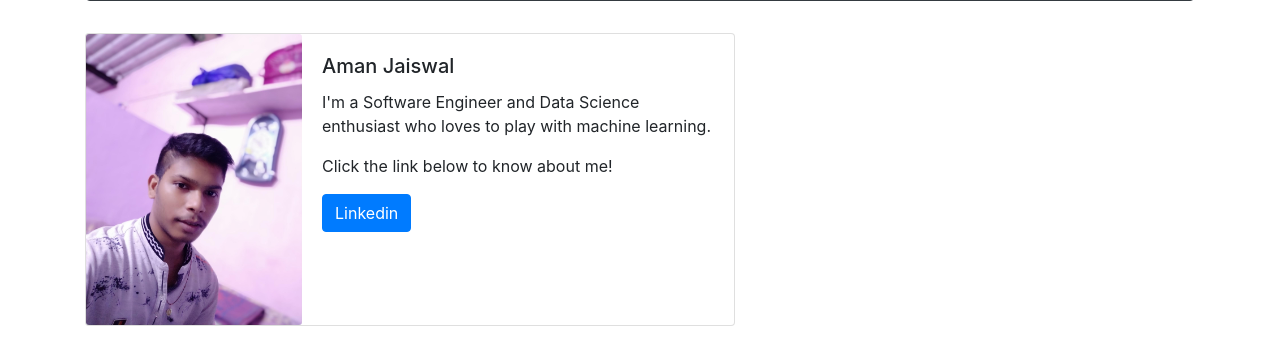
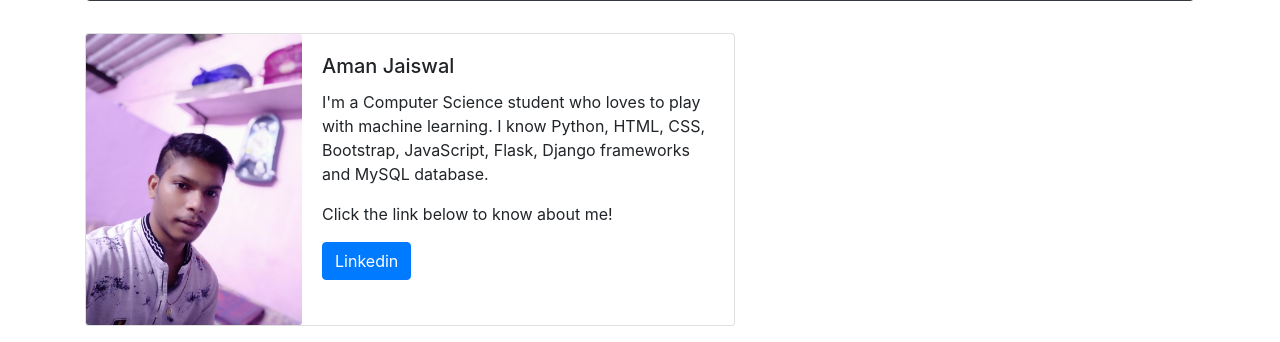
Before and after one commit to amanjaiswal240/Movie_recommender, a Flask app: page / in a window 1280 px wide. Shown: the part 681-1023 px from the top of the page. Run offline with Flask 2, Linux system fonts and the light colour scheme; some libraries are stand-ins or nearby versions.

Commit message:
Update master.html

```diff
--- a/templates/master.html
+++ b/templates/master.html
@@ -22,8 +22,7 @@
             <div class="row">
                 <div class="col-lg-6 col-md-6 col-12">
         			<h3 style="color:rgb(0, 102, 255)">Welcome to the Movie recommender</h3>
-                    <h5 class="mt-5" style="color:rgb(0, 102, 255)">Enter the Hollywood movie you like to get recommendations.We have around 5000
-                    movies in our database of different categories like Romantic,Action,Adventure etc.</h5>
+                    <h5 class="mt-5" style="color:rgb(0, 102, 255)">Enter the Hollywood movie you want to receive recommendations. We have around 5000 movies in our database of different categories like Romantic, Action, Adventure etc.</h5>
         		</div>
         	<div class="col-lg-6 col-md-6 col-12">
     			<img src="/static/movie_rec.jpg" class="img-fluid">
@@ -42,7 +41,7 @@
         <div class="col-md-8">
           <div class="card-body">
             <h5 class="card-title">Aman Jaiswal</h5>
-            <p class="card-text">I'm a Software Engineer and Data Science enthusiast who loves to play with machine learning.</p>
+            <p class="card-text">I'm a Computer Science student who loves to play with machine learning. I know Python, HTML, CSS, Bootstrap, JavaScript, Flask, Django frameworks and MySQL database.</p>
             <p>Click the link below to know about me!</p>
             <a href="https://www.linkedin.com/in/amanajak240" class="btn btn-primary" target="_blank">Linkedin</a>
           </div>
```
